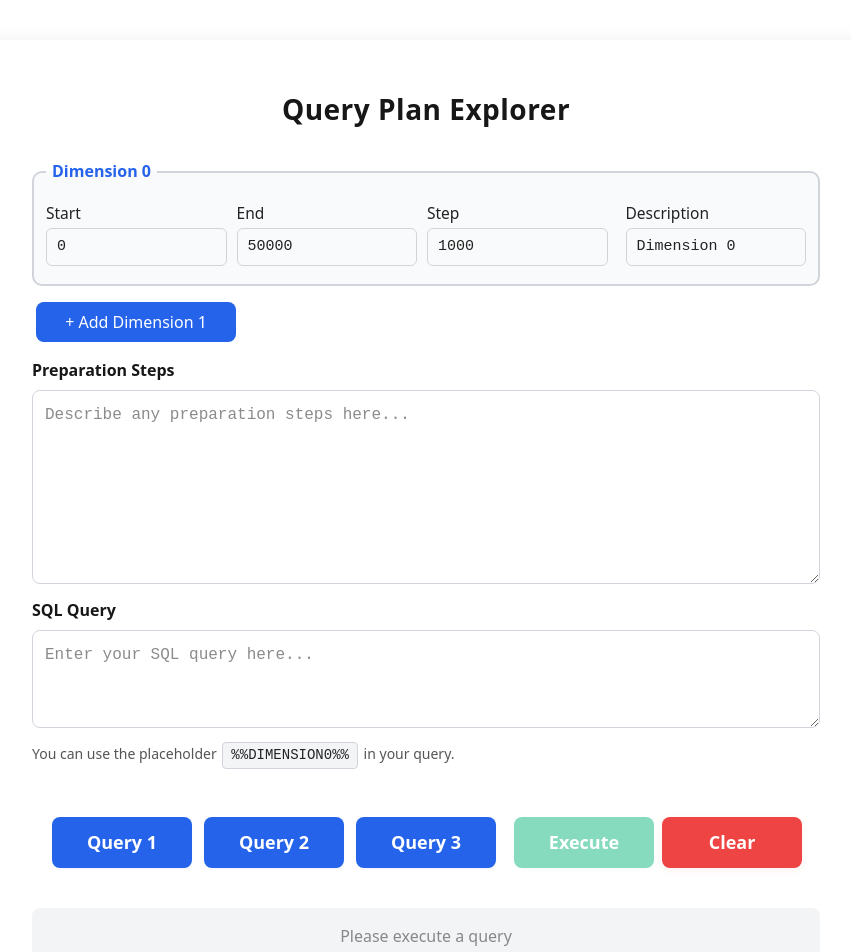
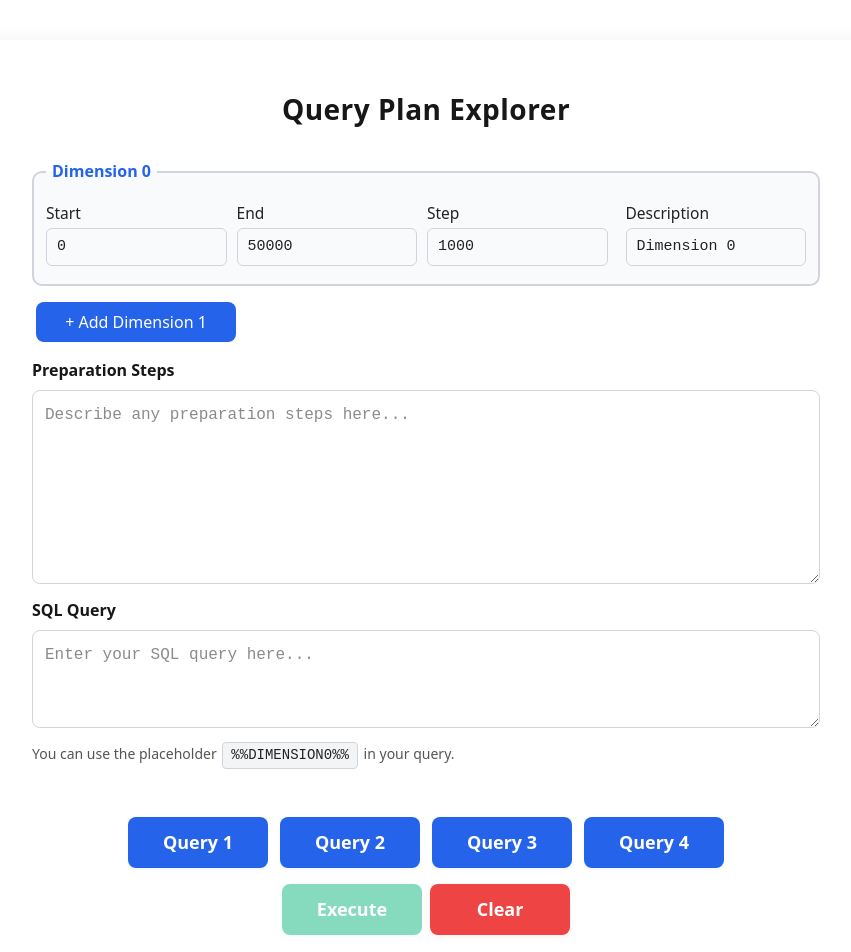
Before and after one commit to jnidzwetzki/planexplorer, a Next.js app: page /planexplorer/ in a window 1280 px wide. Shown: the top 952 px of the page, without its empty margins (214-1065 px from the left). Built offline with nearby package versions, Linux system fonts and the light colour scheme.

Commit message:
Update and added example

```diff
--- a/src/app/page.tsx
+++ b/src/app/page.tsx
@@ -99,8 +99,24 @@ export default function Home() {
     setStep1(0.25);
     setStep0(1000); // Set default step for Dimension 0
     setSqlQuery("SET random_page_cost = %%DIMENSION1%%;\nSELECT * FROM data d1 LEFT JOIN data d2 ON (d1.key = d2.key) WHERE d1.key > %%DIMENSION0%%;");
-    setDescription0('WHERE key > X');
+    setDescription0('WHERE d1.key > X');
     setDescription1('random_page_cost');
+  };
+
+  // Handler to load demo query 4: two-dimensional join predicate
+  const handleLoadDemoQuery4 = () => {
+    handleClear();
+    setPreparationValue(DEFAULT_PREPARATION_STEPS);
+    setDim1Active(true);
+    setStart0(0);
+    setEnd0(50000);
+    setStep0(1000);
+    setStart1(0);
+    setEnd1(50000);
+    setStep1(1000);
+    setSqlQuery("SELECT * FROM data d1 LEFT JOIN data d2 ON (d1.key = d2.key) WHERE d1.key > %%DIMENSION0%% and d2.key > %%DIMENSION1%%;");
+    setDescription0('d1.key > X');
+    setDescription1('d2.key > Y');
   };
 
   const handleClear = () => {
@@ -212,6 +228,13 @@ export default function Home() {
           >
             Query 3
           </button>
+          <button
+            onClick={handleLoadDemoQuery4}
+            className={styles.buttonDemo}
+            title="Load Demo Query 4"
+          >
+            Query 4
+          </button>
         </div>
         <div className={styles.actionButtonGroup}>
           <button onClick={handleExecute} className={styles.buttonPrimary}
```
Also changed, not shown: 2 other files (tests, documents, lock files or other folders).
